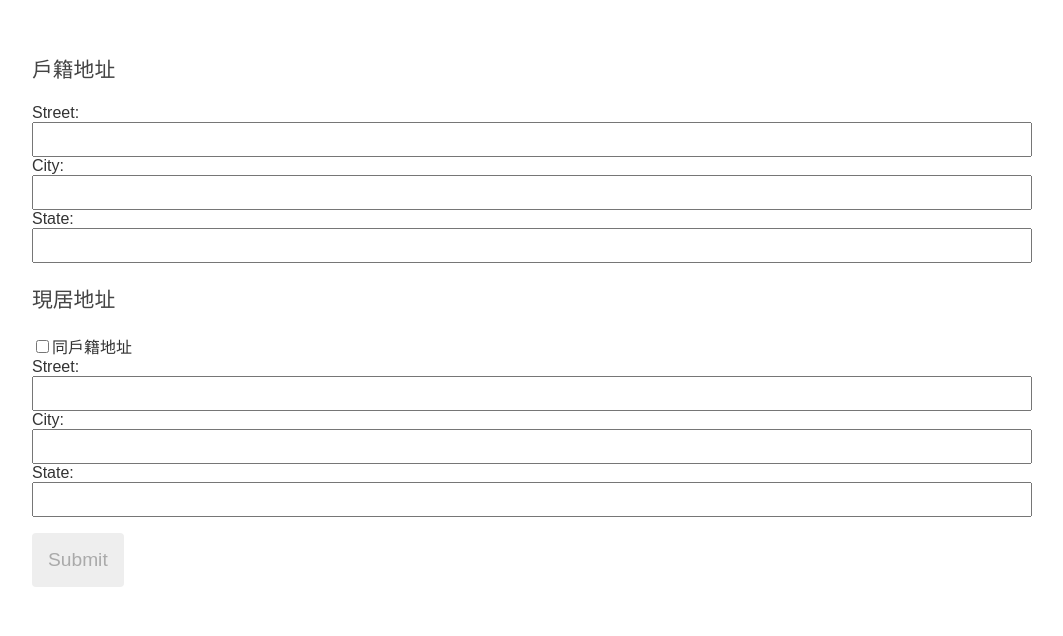
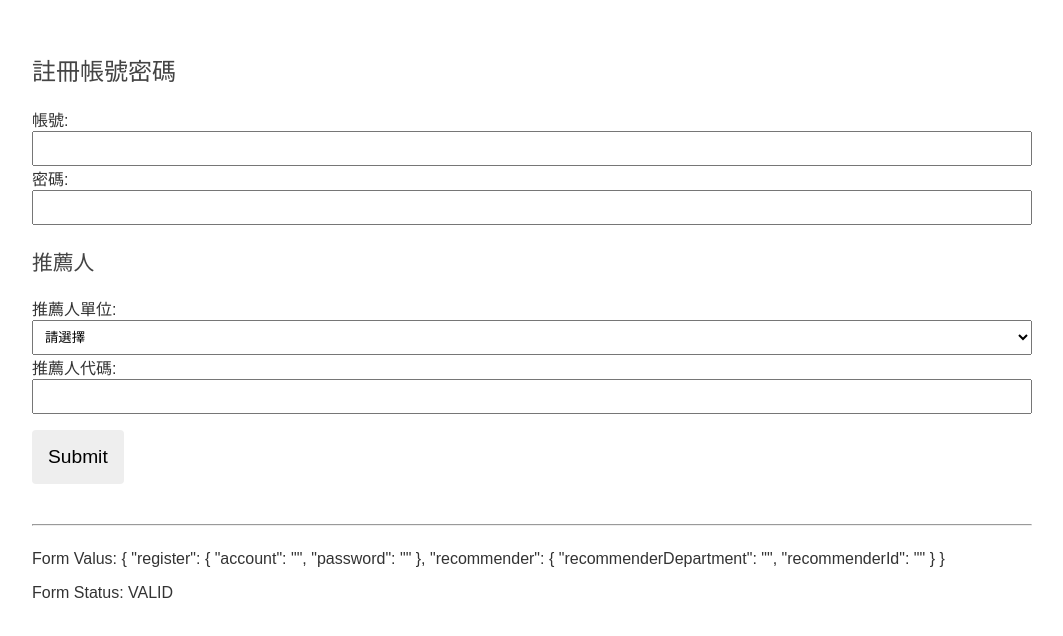
Before and after one commit to mavervic/ng-form-demo, an Angular app: page / in a window 1280 px wide. Shown: the top 636 px of the page, without its empty margins (108-1171 px from the left). Built offline with nearby package versions, Linux system fonts and the light colour scheme.

Commit message:
feat: Custmer Validators & Error Message

```diff
--- a/src/app/address-editor/address-editor.component.ts
+++ b/src/app/address-editor/address-editor.component.ts
@@ -11,8 +11,27 @@ import { distinctUntilChanged, filter } from 'rxjs/operators';
 export class AddressEditorComponent implements OnInit {
   constructor(private fb: FormBuilder) {}
 
+  profileForm: FormGroup;
+
   ngOnInit() {
+    this.buildForm();
     this.syncAddress();
+  }
+
+  buildForm() {
+    this.profileForm = this.fb.group({
+      homeRegistAddr: this.fb.group({
+        street: [''],
+        city: [''],
+        state: ['']
+      }),
+      homeAddr: this.fb.group({
+        sameHomeRegistAddr: [false],
+        street: ['', Validators.required],
+        city: ['', Validators.required],
+        state: ['', Validators.required]
+      })
+    });
   }
 
   syncAddress() {
@@ -23,10 +42,6 @@ export class AddressEditorComponent implements OnInit {
       'homeAddr',
       'sameHomeRegistAddr'
     ])?.valueChanges;
-
-    if (sameHomeRegistAddr$) {
-      return;
-    }
 
     const distinctFlag$ = sameHomeRegistAddr$.pipe(distinctUntilChanged());
 
@@ -39,20 +54,6 @@ export class AddressEditorComponent implements OnInit {
         });
       });
   }
-
-  profileForm = this.fb.group({
-    homeRegistAddr: this.fb.group({
-      street: [''],
-      city: [''],
-      state: ['']
-    }),
-    homeAddr: this.fb.group({
-      sameHomeRegistAddr: [false],
-      street: ['', Validators.required],
-      city: ['', Validators.required],
-      state: ['', Validators.required]
-    })
-  });
 
   printFormInfo() {
     console.log(this.profileForm);
--- a/src/app/app.component.html
+++ b/src/app/app.component.html
@@ -2,4 +2,6 @@
 <hr />
 <app-profile-editor></app-profile-editor> -->
 
-<app-address-editor></app-address-editor>
+<!-- <app-address-editor></app-address-editor> -->
+
+<app-register-form></app-register-form>
--- a/src/app/app.module.ts
+++ b/src/app/app.module.ts
@@ -6,13 +6,15 @@ import { AppRoutingModule } from './app-routing.module';
 import { AppComponent } from './app.component';
 import { NameEditorComponent } from './name-editor/name-editor.component';
 import { ProfileEditorComponent } from './profile-editor/profile-editor.component';
+import { RegisterFormComponent } from './register-form/register-form.component';
 
 @NgModule({
   declarations: [
     AppComponent,
     NameEditorComponent,
     ProfileEditorComponent,
-    AddressEditorComponent
+    AddressEditorComponent,
+    RegisterFormComponent
   ],
   imports: [BrowserModule, AppRoutingModule, ReactiveFormsModule],
   providers: [],
--- /dev/null
+++ b/src/app/register-form/register-form.component.html
@@ -0,0 +1,63 @@
+<form [formGroup]="profileForm" (ngSubmit)="onSubmit()">
+  <div formGroupName="register">
+    <h2>註冊帳號密碼</h2>
+
+    <label>
+      帳號:
+      <span
+        *ngIf="
+          profileForm.get(['register', 'account']).errors?.errMsg as errMsg
+        "
+        style="color: red"
+      >
+        {{ errMsg }}
+      </span>
+      <input type="text" formControlName="account" />
+    </label>
+
+    <label>
+      密碼:
+      <span
+        *ngIf="
+          profileForm.get(['register', 'password']).errors?.errMsg as errMsg
+        "
+        style="color: red"
+      >
+        {{ errMsg }}
+      </span>
+      <input type="text" formControlName="password" />
+    </label>
+  </div>
+
+  <div formGroupName="recommender">
+    <h3>推薦人</h3>
+    <label>
+      推薦人單位:
+      <select name="" formControlName="recommenderDepartment">
+        <option value="">請選擇</option>
+        <option value="1">客服部</option>
+        <option value="2">宣傳部</option>
+      </select>
+    </label>
+
+    <label>
+      推薦人代碼:
+      <span
+        *ngIf="
+          profileForm.get(['recommender', 'recommenderId']).errors
+            ?.errMsg as errMsg
+        "
+        style="color: red"
+      >
+        {{ errMsg }}
+      </span>
+      <input type="text" formControlName="recommenderId" />
+    </label>
+  </div>
+
+  <button type="submit" [disabled]="!profileForm.valid">Submit</button>
+</form>
+
+<hr />
+<p>Form Valus: {{ profileForm.value | json }}</p>
+<p>Form Status: {{ profileForm.status }}</p>
--- /dev/null
+++ b/src/app/register-form/register-form.component.ts
@@ -0,0 +1,39 @@
+import { Component, OnInit } from '@angular/core';
+import { FormBuilder, FormGroup } from '@angular/forms';
+import { RegisterFormValidator } from '../shared/ReactiveFormValidator/RegisterFormValidator';
+
+@Component({
+  selector: 'app-register-form',
+  templateUrl: './register-form.component.html',
+  styleUrls: ['./register-form.component.css']
+})
+export class RegisterFormComponent implements OnInit {
+  constructor(private fb: FormBuilder) {}
+
+  profileForm: FormGroup;
+
+  ngOnInit(): void {
+    this.buildForm();
+    this.profileForm.get(['recommender']).valueChanges.subscribe(() => {
+      console.log(this.profileForm.get(['recommender']));
+    });
+  }
+
+  buildForm() {
+    this.profileForm = this.fb.group({
+      register: this.fb.group({
+        account: ['', RegisterFormValidator.register.accountValidator],
+        password: ['', RegisterFormValidator.register.password]
+      }),
+      recommender: this.fb.group(
+        {
+          recommenderDepartment: [''],
+          recommenderId: ['']
+        },
+        { validators: [RegisterFormValidator.recommender.crossValidator] }
+      )
+    });
+  }
+
+  onSubmit() {}
+}
--- /dev/null
+++ b/src/app/shared/ReactiveFormValidator/RegisterFormValidator.ts
@@ -0,0 +1,85 @@
+import {
+  AbstractControl,
+  FormGroup,
+  ValidationErrors,
+  Validators
+} from '@angular/forms';
+import { InputTextValidator } from './common/InputTextValidator';
+
+export class RegisterFormValidator {
+  static register = {
+    accountValidator(ctrl: AbstractControl): ValidationErrors | null {
+      const { pristine } = ctrl;
+
+      if (pristine) {
+        return null;
+      }
+
+      if (Validators.required(ctrl)) {
+        return { errMsg: '帳號必填' };
+      }
+
+      const checkAccountRange = InputTextValidator.checkRange(3, 10);
+      if (checkAccountRange(ctrl)) {
+        return { errMsg: '帳號需介於3到10個字之間' };
+      }
+
+      return null;
+    },
+
+    password(ctrl: AbstractControl): ValidationErrors | null {
+      const { pristine } = ctrl;
+
+      if (pristine) {
+        return null;
+      }
+
+      if (Validators.required(ctrl)) {
+        return { errMsg: '密碼必填' };
+      }
+
+      const checkPasswordRange = InputTextValidator.checkRange(8, 20);
+      if (checkPasswordRange(ctrl)) {
+        return { errMsg: '帳號需介於8到20個字之間' };
+      }
+
+      if (InputTextValidator.checkPassword(ctrl)) {
+        return { errMsg: '密碼必須是英數混雜' };
+      }
+
+      return null;
+    }
+  };
+
+  static recommender = {
+    crossValidator(formGroup: FormGroup): ValidationErrors | null {
+      const departmentVal = formGroup.get('recommenderDepartment').value;
+      const idControl = formGroup.get('recommenderId');
+      idControl.setErrors(null);
+
+      if (departmentVal) {
+        if (Validators.required(idControl)) {
+          idControl.setErrors({ errMsg: '推薦人代碼必填' });
+          return null;
+        }
+
+        if (departmentVal === '1') {
+          const prefixA = InputTextValidator.checkRegExp(/^A/);
+          if (prefixA(idControl)) {
+            idControl.setErrors({ errMsg: '客服部推薦人代碼開頭為A' });
+            return null;
+          }
+        }
+
+        if (departmentVal === '2') {
+          const prefixB = InputTextValidator.checkRegExp(/^B/);
+          if (prefixB(idControl)) {
+            idControl.setErrors({ errMsg: '宣傳部推薦人代碼開頭為B' });
+            return null;
+          }
+        }
+      }
+      return null;
+    }
+  };
+}
--- /dev/null
+++ b/src/app/shared/ReactiveFormValidator/common/InputTextValidator.ts
@@ -0,0 +1,52 @@
+import { AbstractControl, ValidationErrors } from '@angular/forms';
+
+export class InputTextValidator {
+  static checkRange(min: number, max: number) {
+    return (ctrl: AbstractControl): ValidationErrors | null => {
+      const leng = ctrl?.value?.length;
+      if (leng) {
+        return leng < min || leng > max
+          ? {
+              outRange: true
+            }
+          : null;
+      }
+
+      return null;
+    };
+  }
+
+  static checkPassword(ctrl: AbstractControl): ValidationErrors | null {
+    const val = ctrl?.value;
+
+    const reg = /[0-9]+/;
+    const reg2 = /[a-zA-Z]+/;
+    const reg3 = /[^0-9a-zA-Z]/;
+
+    if (val) {
+      return reg.test(val) && reg2.test(val) && !reg3.test(val)
+        ? null
+        : {
+            simplePassWord: true
+          };
+    }
+
+    return null;
+  }
+
+  static checkRegExp(reg: RegExp) {
+    return (ctrl: AbstractControl): ValidationErrors | null => {
+      const val = ctrl?.value;
+
+      if (val) {
+        return reg.test(val)
+          ? null
+          : {
+              regExp: true
+            };
+      }
+
+      return null;
+    };
+  }
+}
--- a/src/styles.css
+++ b/src/styles.css
@@ -80,6 +80,11 @@ input[type="text"] {
   width: 100%;
   padding: .5rem;
 }
+select {
+  box-sizing: border-box;
+  width: 100%;
+  padding: .5rem;
+}
 
 
 /*
```
Also changed, not shown: src/app/register-form/register-form.component.css (added), 1 other file (tests, documents, lock files or other folders).
